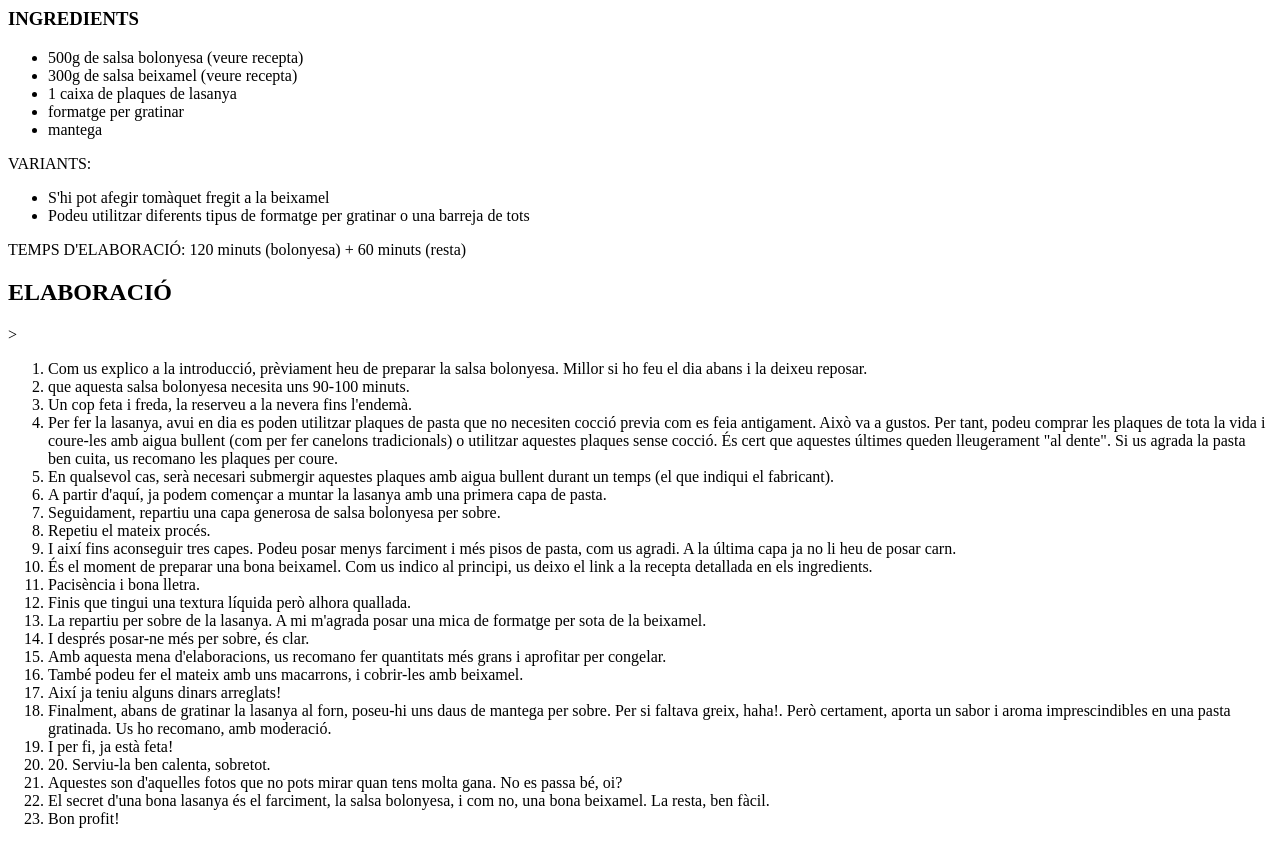
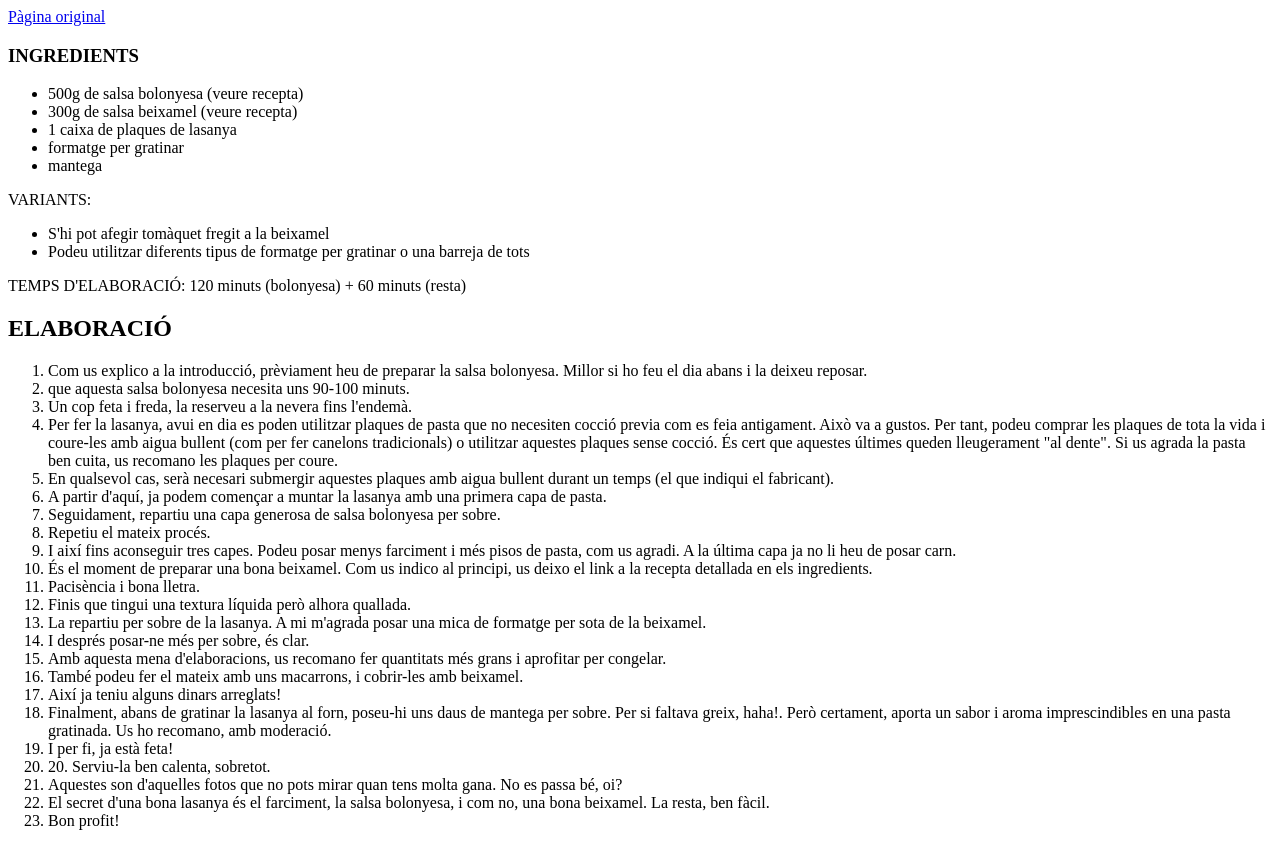
Before and after one commit to EloyRodriguez8/-PR-CTICA-SMX-MP08-UF5-Pt2---Inici-amb-CSS, a plain HTML site: page index.html in a window 1280 px wide. Drawn offline with Linux system fonts and the light colour scheme.

Commit message:
Add files via upload

```diff
--- a/index.html
+++ b/index.html
@@ -1,6 +1,4 @@
-
-<a Pàgina original=https://catalunyacuina.com/pasta/lasanya-carn></a>
-
+<a href="https://catalunyacuina.com/pasta/lasanya-carn" title="Lasanya de carn" target="_blank">Pàgina original</a>
 
 <h3>INGREDIENTS</h3>
 <ul>
@@ -22,7 +20,7 @@ VARIANTS:
 TEMPS D'ELABORACIÓ: 120 minuts (bolonyesa) + 60 minuts (resta)
 
 
-<h2>ELABORACIÓ</h2>>
+<h2>ELABORACIÓ</h2>
 <ol>
   <li>Com us explico a la introducció, prèviament heu de preparar la salsa bolonyesa. Millor si ho feu el dia abans i la deixeu reposar.</li>
   <li>que aquesta salsa bolonyesa necesita uns 90-100 minuts. </li>
```
